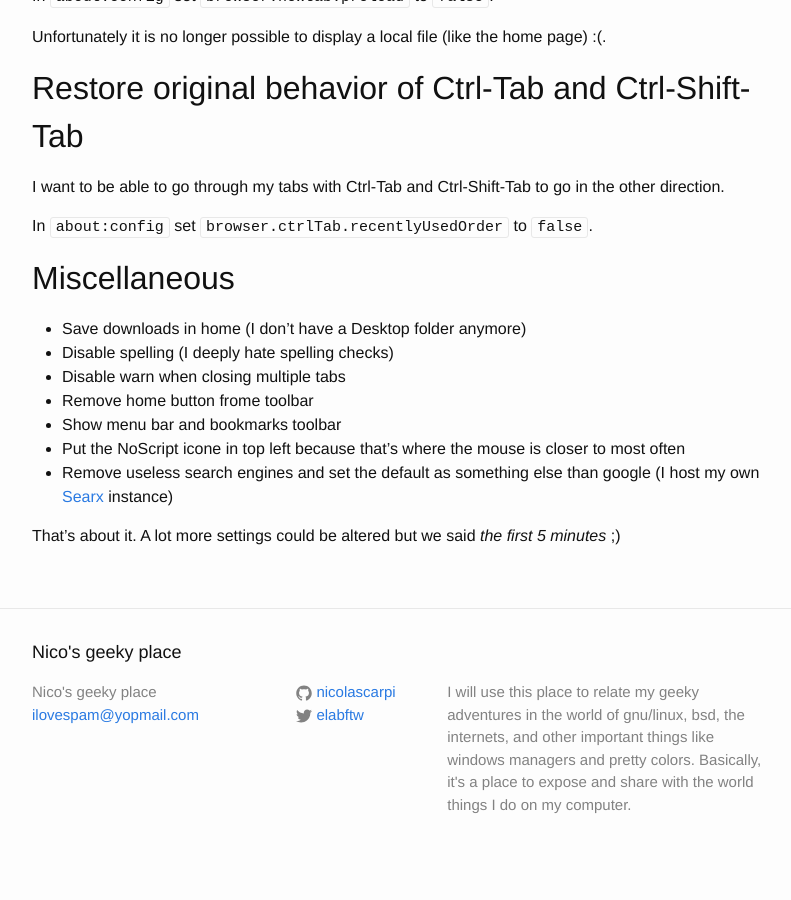
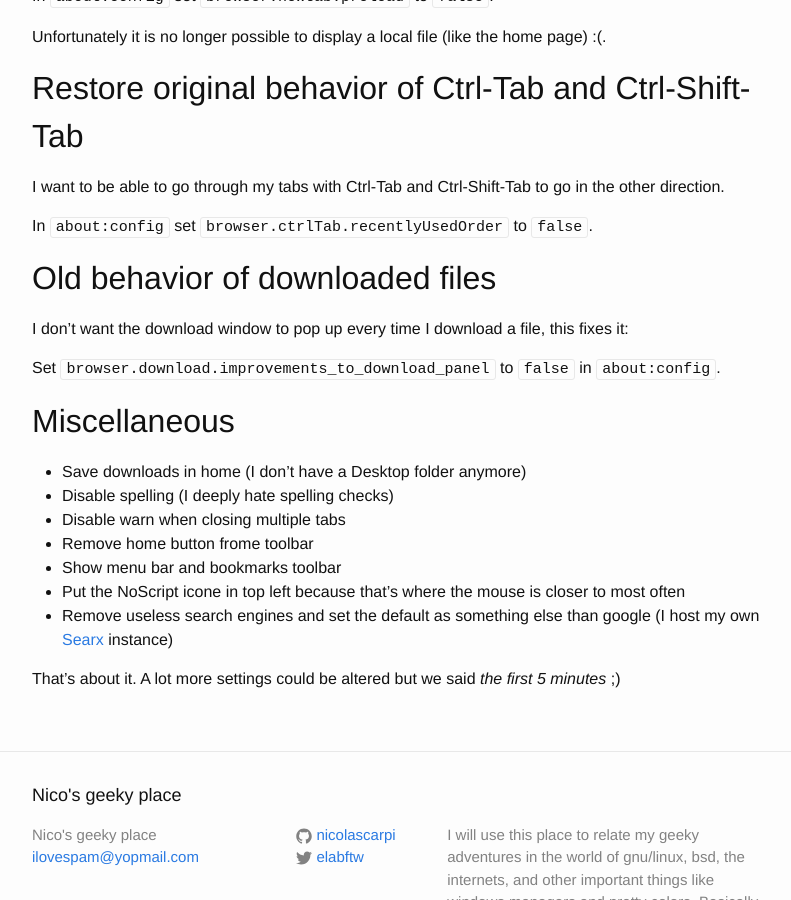
Before and after one commit to NicolasCARPi/nicolascarpi.github.io, a Jekyll site: the page built from _posts/2018-12-14-firefox.markdown, in a window 1280 px wide and 900 px high, scrolled down 2078 px. Shown: the whole window, without its empty margins (238-1029 px from the left). Built offline with Jekyll 4.4.1, drawn with Linux system fonts in a browser that asks for light colours; before the commit the page ends 2954 px from its top, so only the background shows below that.

Commit message:
firefox update

```diff
--- a/_posts/2018-12-14-firefox.markdown
+++ b/_posts/2018-12-14-firefox.markdown
@@ -60,6 +60,12 @@ I want to be able to go through my tabs with Ctrl-Tab and Ctrl-Shift-Tab to go i
 
 In `about:config` set `browser.ctrlTab.recentlyUsedOrder` to `false`.
 
+## Old behavior of downloaded files
+
+I don't want the download window to pop up every time I download a file, this fixes it:
+
+Set `browser.download.improvements_to_download_panel` to `false` in `about:config`.
+
 ## Miscellaneous
 
 * Save downloads in home (I don't have a Desktop folder anymore)
```
